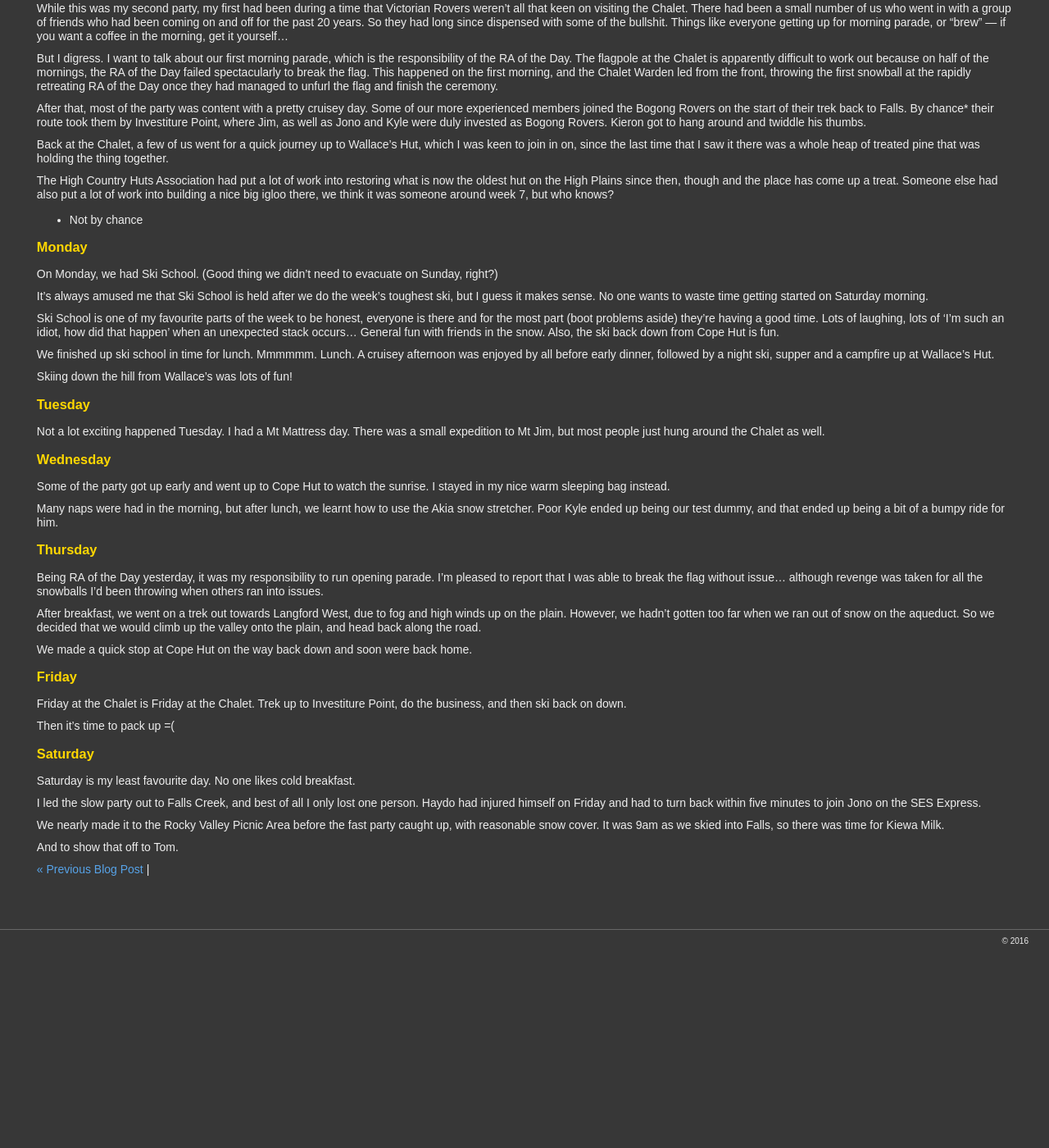
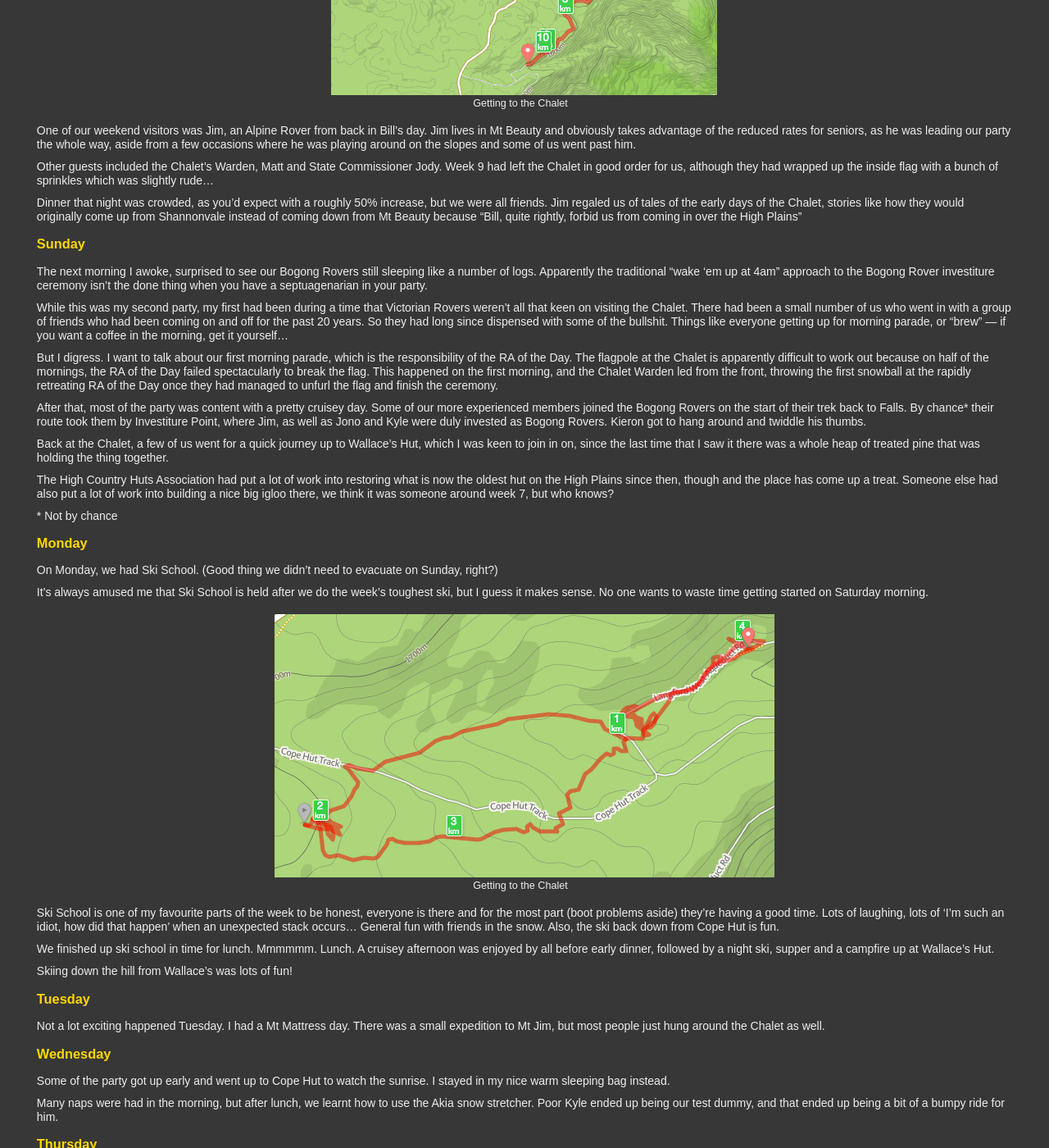
Before and after one commit to ubersejanus/ubersejanus.github.io, a Jekyll site: the page built from blog/_posts/2015-09-05-week-10-2015.md, in a window 1280 px wide and 1400 px high, scrolled down 621 px. Shown: the whole window at 82% size. Built offline with Jekyll 4.4.1, drawn with Linux system fonts in a browser that asks for light colours; Markdown is read by kramdown in place of the engine named in the settings; comment, search, counter and statistics services are not loaded; before the commit the page ends 1785 px from its top, so only the background shows below that.

Commit message:
upload image

```diff
--- a/blog/_posts/2015-09-05-week-10-2015.md
+++ b/blog/_posts/2015-09-05-week-10-2015.md
@@ -17,7 +17,7 @@ We slightly held up the bus doing our car shuffle, but before long we were at Fa
 It took 5 hours from oversnow (including the best part of an hour faffing around) but I eventually made it to the Chalet.
 
 <div class="blog-image-centre">
-  <img src="/blog/assets/log-gettingthere.png" alt="my route from Falls to the Chalet" />
+  <img src="/blog/assets/2015-09/log-gettingthere.png" alt="my route from Falls to the Chalet" />
   <p>Getting to the Chalet</p>
 </div>
 
@@ -41,13 +41,18 @@ Back at the Chalet, a few of us went for a quick journey up to Wallace's Hut, wh
 
 The High Country Huts Association had put a lot of work into restoring what is now the oldest hut on the High Plains since then, though and the place has come up a treat. Someone else had also put a lot of work into building a nice big igloo there, we think it was someone around week 7, but who knows?
 
-* Not by chance
+&#42; Not by chance
 
 ###Monday
 
 On Monday, we had Ski School. (Good thing we didn't need to evacuate on Sunday, right?)
 
 It's always amused me that Ski School is held after we do the week's toughest ski, but I guess it makes sense. No one wants to waste time getting started on Saturday morning.
+
+<div class="blog-image-centre">
+  <img src="/blog/assets/2015-09/log-skischool.png" alt="Route on day 3" />
+  <p>Getting to the Chalet</p>
+</div>
 
 Ski School is one of my favourite parts of the week to be honest, everyone is there and for the most part (boot problems aside) they're having a good time. Lots of laughing, lots of 'I'm such an idiot, how did that happen' when an unexpected stack occurs... General fun with friends in the snow. Also, the ski back down from Cope Hut is fun.
 
```
